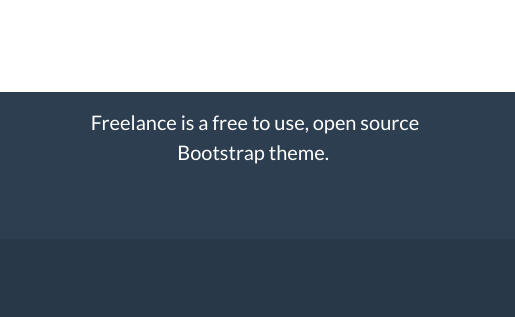
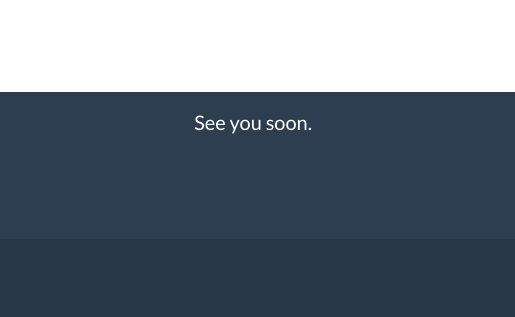
Before and after one commit to azamtoiri/azamtoiri.github.io, a plain HTML site: page index.html in a window 1280 px wide. Shown: the part 3390-3707 px from the top of the page, 765-1280 px from the left. Drawn offline with Linux system fonts and the light colour scheme; a script that the page names is missing.

Commit message:
UPDATE: footer <p>

```diff
--- a/index.html
+++ b/index.html
@@ -128,7 +128,7 @@
                     </ul>
                 </div>
                 <div class="col-md-4">
-                    <p class="lead mb-0"><span>Freelance is a free to use, open source Bootstrap theme.&nbsp;</span></p>
+                    <p class="lead mb-0"><span> See you soon.&nbsp;</span></p>
                 </div>
             </div>
         </div>
```
